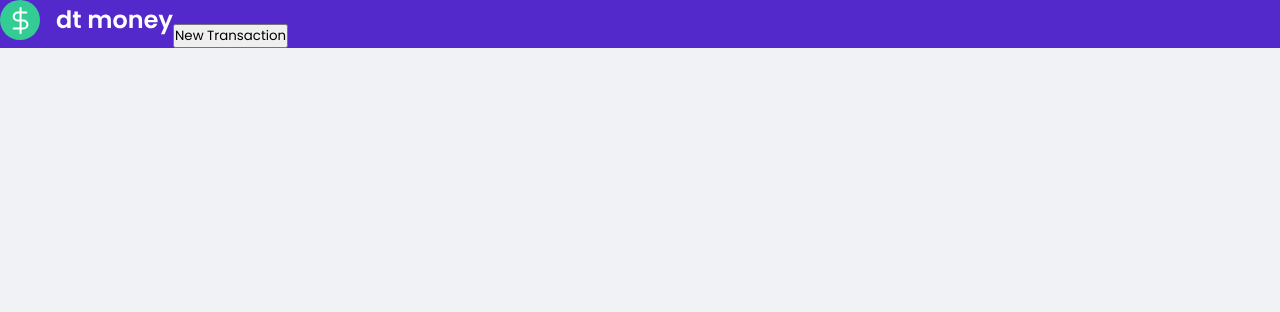
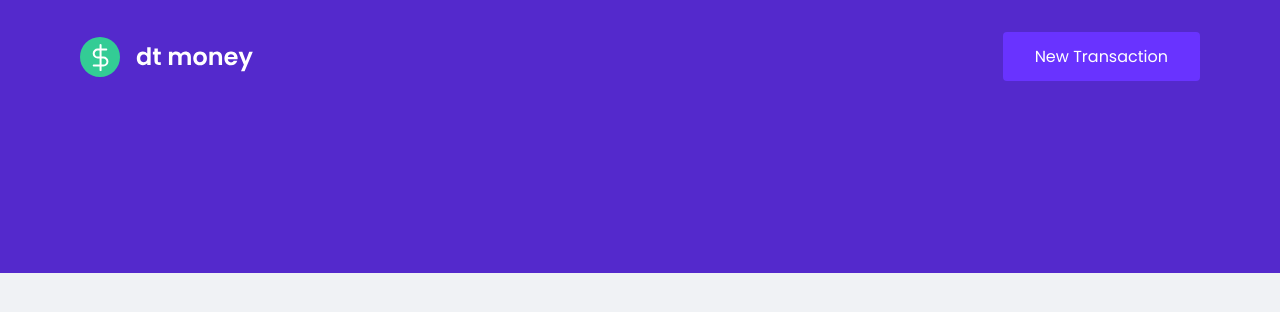
Before and after one commit to claudiobarsante/02-dtmoney, a React (Create React App) app: page / in a window 1280 px wide. Shown: the top 312 px of the page. Built offline with nearby package versions, Linux system fonts and the light colour scheme.

Commit message:
header component and css finished

```diff
--- a/src/components/Header/index.tsx
+++ b/src/components/Header/index.tsx
@@ -1,12 +1,14 @@
 import React from 'react';
-import { Container } from './styles';
+import { Container, Content } from './styles';
 import logo from '../../assets/logo.svg';
 
 const Header = () => {
 	return (
 		<Container>
-			<img src={logo} alt='showing dt money logo' />
-			<button type='button'>New Transaction</button>
+			<Content>
+				<img src={logo} alt='showing dt money logo' />
+				<button type='button'>New Transaction</button>
+			</Content>
 		</Container>
 	);
 };
--- a/src/components/Header/styles.ts
+++ b/src/components/Header/styles.ts
@@ -4,4 +4,28 @@ export const Container = styled.header`
 	background: var(--blue);
 `;
 
-export const Content = styled.div``;
+export const Content = styled.div`
+	max-width: 1120px;
+	margin: 0 auto; //to be always centralized
+
+	padding: 2rem 1rem 12rem;
+
+	display: flex;
+	align-items: center;
+	justify-content: space-between;
+
+	button {
+		font-size: 1rem;
+		color: #fff;
+		background: var(--blue-light);
+		border: 0;
+		padding: 0.75rem 2rem;
+		border-radius: 0.25rem;
+
+		transition: filter 0.2s;
+
+		&:hover {
+			filter: brightness(0.9);
+		}
+	}
+`;
```
